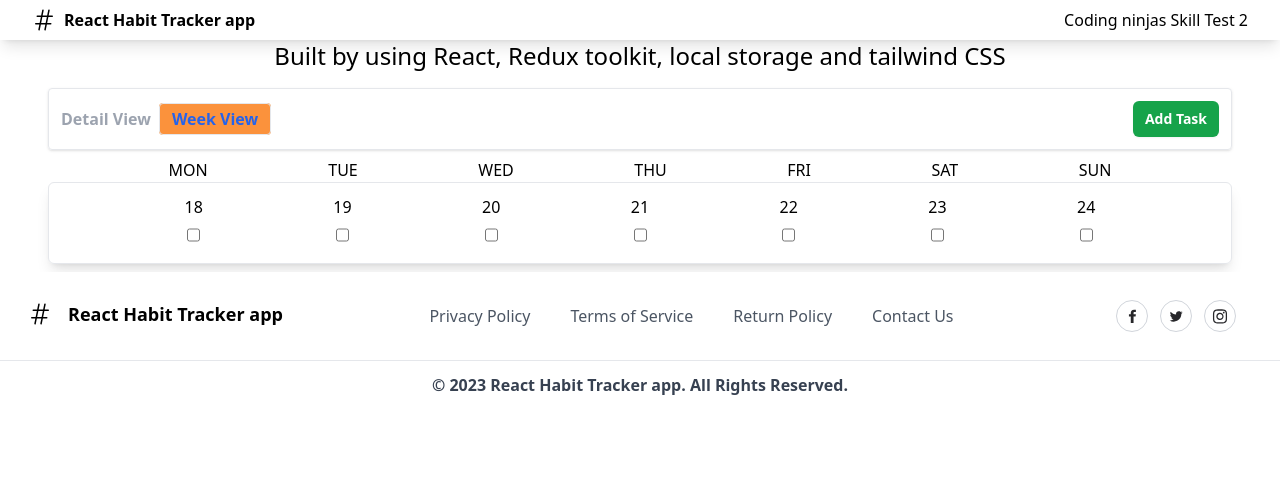
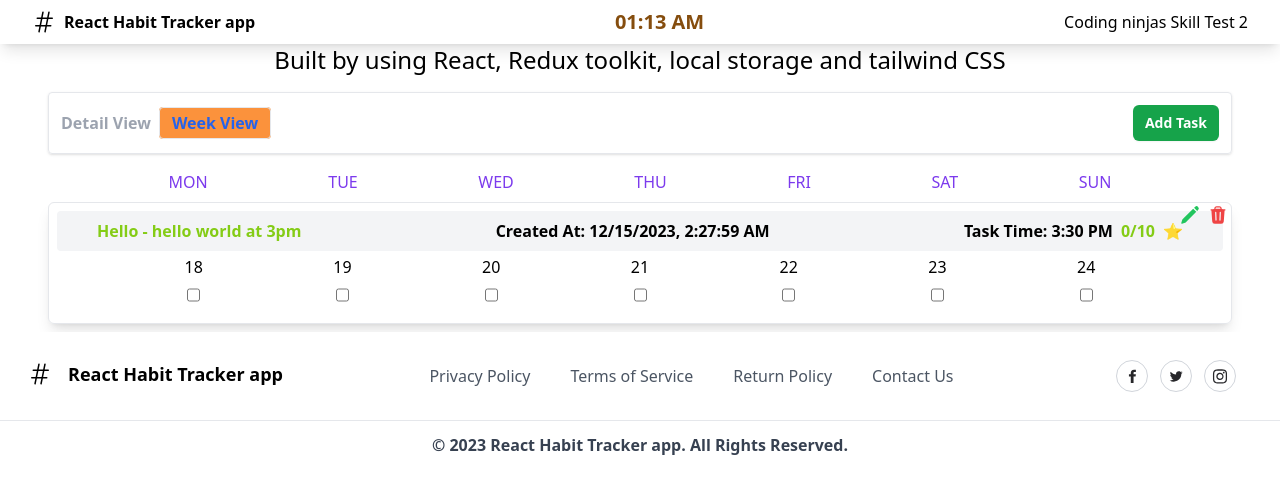
Before and after one commit to pktherock/React-Habit-Tracking-App, a React (Vite) app: page /week-view in a window 1280 px wide. Shown: the top 494 px of the page. Built offline with nearby package versions, Linux system fonts and the light colour scheme.

Commit message:
delete tack complete

```diff
--- a/src/app/features/habit/components/DayWiseHabit.jsx
+++ b/src/app/features/habit/components/DayWiseHabit.jsx
@@ -2,13 +2,15 @@ import { useDispatch, useSelector } from "react-redux";
 import { Card, Container } from "../../../components";
 import AddTask from "./AddTask";
 
-import { updateHabit } from "../slices/HabitSlice";
+import { removeHabit, updateHabit } from "../slices/HabitSlice";
 import {
   getContinuousCount,
   getHabitStatus,
   getLongestStreak,
+  getCount,
 } from "../../../utils";
-import getCount from "../../../utils/getCount";
+
+import { PencilIcon, TrashIcon } from "@heroicons/react/24/solid";
 
 function DayWiseHabit() {
   const habits = useSelector((state) => state.habits);
@@ -28,17 +30,9 @@ function DayWiseHabit() {
     <Container>
       <AddTask />
       {habits.map(
-        ({
-          id,
-          count,
-          description,
-          habitDetails,
-          time,
-          text,
-          createdAt,
-        }) => (
+        ({ id, count, description, habitDetails, time, text, createdAt }) => (
           <Card key={id}>
-            <div className="flex items-center w-full py-2 px-4">
+            <div className="flex items-center w-full py-2 px-4 relative">
               <div className="flex justify-center items-center w-1/6">
                 <input
                   type="checkbox"
@@ -49,8 +43,8 @@ function DayWiseHabit() {
               </div>
 
               <div className="w-5/6">
-                <div className="flex justify-between items-center">
-                  <span>
+                <div className="flex justify-between items-center font-semibold">
+                  <span className="text-lime-500">
                     {text} - {description}
                   </span>
                   <span>
@@ -65,6 +59,19 @@ function DayWiseHabit() {
                   <span>{getCount(count, createdAt)}</span>
                   <span>Daily</span>
                 </div>
+
+                {/* Edit & Delete Buttons */}
+                <div className="absolute top-[-6px] right-0">
+                  <button className="text-green-500 hover:text-gray-700 mr-2">
+                    <PencilIcon className="h-5 w-5" />
+                  </button>
+                  <button className="text-red-500 hover:text-red-700">
+                    <TrashIcon
+                      onClick={() => dispatch(removeHabit(id))}
+                      className="h-5 w-5"
+                    />
+                  </button>
+                </div>
               </div>
             </div>
           </Card>
--- a/src/app/features/habit/components/DaysName.jsx
+++ b/src/app/features/habit/components/DaysName.jsx
@@ -2,7 +2,7 @@ import { getDaysName } from "../../../utils";
 
 function DaysName() {
   return (
-    <div className="flex justify-evenly">
+    <div className="flex justify-evenly py-2 text-violet-600">
       {getDaysName().map((day) => (
         <span key={day} className="font-medium">
           {day}
--- a/src/app/features/habit/components/WeekWiseHabit.jsx
+++ b/src/app/features/habit/components/WeekWiseHabit.jsx
@@ -1,11 +1,13 @@
 import { useDispatch, useSelector } from "react-redux";
-import { updateHabit } from "../slices/HabitSlice";
+import { removeHabit, updateHabit } from "../slices/HabitSlice";
+import { PencilIcon, TrashIcon } from "@heroicons/react/24/solid";
 
 import { Card, Container } from "../../../components";
 
 import AddTask from "./AddTask";
 import DaysName from "./DaysName";
 import { getHabitStatus } from "../../../utils";
+import { getCount } from "../../../utils";
 
 function WeekWiseHabit() {
   const habits = useSelector((state) => state.habits);
@@ -36,8 +38,23 @@ function WeekWiseHabit() {
       <AddTask />
       <DaysName />
       <Card>
-        {habits.map(({ id, habitDetails }) => (
-          <div key={id} className="w-full flex justify-evenly p-1">
+        {habits.map(
+          ({ id, text, description, createdAt, time, count, habitDetails }) => (
+            <div key={id} className="relative">
+              <div className="flex justify-between px-10 py-2 bg-gray-100 rounded font-semibold">
+                <span className="text-lime-500">
+                  {text} - {description}
+                </span>
+                <span>Created At: {new Date(createdAt).toLocaleString()}</span>
+                <div className="space-x-2">
+                  <span>Task Time: {time}</span>
+                  <span className="text-lime-500">
+                    {getCount(count, createdAt)}
+                  </span>
+                  <span>⭐</span>
+                </div>
+              </div>
+              <div className="w-full flex justify-evenly p-1">
                 {getAllPrevious7dates().map((date) => (
                   <div
                     key={date}
@@ -57,7 +74,22 @@ function WeekWiseHabit() {
                   </div>
                 ))}
               </div>
-        ))}
+
+              {/* Edit & Delete Buttons */}
+              <div className="absolute top-[-6px] right-[-5px]">
+                <button className="text-green-500 hover:text-gray-700 mr-2">
+                  <PencilIcon className="h-5 w-5" />
+                </button>
+                <button className="text-red-500 hover:text-red-700">
+                  <TrashIcon
+                    onClick={() => dispatch(removeHabit(id))}
+                    className="h-5 w-5"
+                  />
+                </button>
+              </div>
+            </div>
+          )
+        )}
       </Card>
     </Container>
   );
--- a/src/app/features/habit/slices/HabitSlice.js
+++ b/src/app/features/habit/slices/HabitSlice.js
@@ -64,9 +64,13 @@ const habitSlice = createSlice({
 
     // deleting habit from store
     removeHabit: (state, action) => {
+      if (!confirm("Are you sure? you want to delete.")) return state;
       state.habits = state.habits.filter(
         (habit) => habit.id !== action.payload
       );
+
+      // set habit into local storage
+      localStorage.setItem("habits", JSON.stringify(state.habits));
     },
   },
 });
--- a/src/app/layouts/header/Header.jsx
+++ b/src/app/layouts/header/Header.jsx
@@ -1,14 +1,33 @@
 import { Link } from "react-router-dom";
 import { Bars3Icon, XMarkIcon, HashtagIcon } from "@heroicons/react/24/solid";
 
-import { useState } from "react";
+import { useEffect, useState } from "react";
 
 function Header() {
+  const [time, setTime] = useState("");
   const [isMenuOpen, setIsMenuOpen] = useState(false);
 
   const toggleMenu = () => {
     setIsMenuOpen(!isMenuOpen);
   };
+
+  useEffect(() => {
+    const timerId = setInterval(() => {
+      const date = new Date();
+      let hour = date.getHours();
+      let minutes = date.getMinutes();
+      const cycle = hour > 12 ? "PM" : "AM";
+
+      hour = hour > 12 ? hour - 12 : hour;
+      hour = hour < 10 ? `0${hour}` : hour;
+      minutes = minutes < 10 ? `0${minutes}` : minutes;
+
+      const formattedTime = `${hour}:${minutes} ${cycle}`;
+      setTime(formattedTime);
+    }, 1000);
+
+    return () => clearInterval(timerId);
+  }, []);
 
   return (
     <div className="w-full bg-white sticky top-0 shadow-lg">
@@ -21,6 +40,7 @@ function Header() {
           </span>
           <span className="font-bold">React Habit Tracker app</span>
         </div>
+        <span className="text-xl font-semibold text-yellow-800">{time}</span>
         <div className="space-x-4 items-center hidden lg:inline-flex">
           Coding ninjas Skill Test 2
         </div>
--- a/src/app/utils/index.js
+++ b/src/app/utils/index.js
@@ -3,6 +3,7 @@ import getDaysName from "./getDaysName";
 import getLongestStreak from "./getLongestStreak";
 import getContinuousCount from "./getContinuousCount";
 import getHabitStatus from "./getHabitStatus";
+import getCount from "./getCount";
 
 export {
   getFormattedHabit,
@@ -10,4 +11,5 @@ export {
   getLongestStreak,
   getContinuousCount,
   getHabitStatus,
+  getCount,
 };
```
Lines whose indentation alone changed are shown as unchanged.
